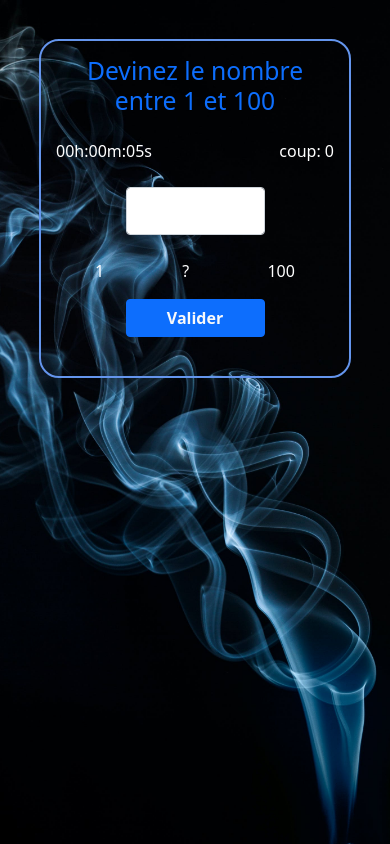
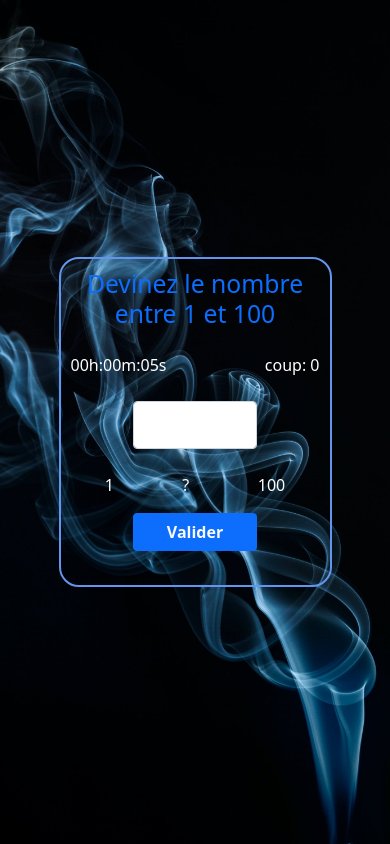
Before and after one commit to JuveXxX/Numerix, a plain HTML site: page index.html in a window 390 px wide. Drawn offline with Linux system fonts and the light colour scheme.

Commit message:
Modification sur le fichier index et style

```diff
--- a/index.html
+++ b/index.html
@@ -9,8 +9,8 @@
 	<link rel="stylesheet" type="text/css" href="./style.css">
 	<link rel="stylesheet" type="text/css" href="./bootstrap/css/bootstrap.min.css">
 </head>
-<body class="text-center d-flex justify-content-center">
-	<div class="bg-transparent text-center w-70 h-50" id="boite">
+<body>
+	<div class="bg-transparent text-center" id="boite">
 		<h2 class="text-primary mb-4">Devinez le nombre entre 1 et 100</h2>
 
 		<div class="d-flex justify-content-between text-white">
--- a/style.css
+++ b/style.css
@@ -1,16 +1,21 @@
 body{
+
 	min-height: 100vh;
-	padding: 10%;
 	background-image: url(./images/fumée.jpg);
 	background-position: center;
 	background-repeat: no-repeat;
 	background-size: cover;
+	display: flex;
+	align-items: center;
+	justify-content: center;
 }
 
 #boite{
 	border-radius: 20px;
 	border: 2px solid #6495ED;
-	padding: 15px;
+	padding: 10px;
+	width: 70%;
+	height: 70%;
 }
 input{
 	display: block;
@@ -52,8 +57,8 @@ input:invalid{
 
 	#boite{
 		display: flex;
-		width: 100vw;
-		height: 100vh;
+		width: 100%;
+		height: 100%;
 		border-radius: 0;
 		border: none;
 		align-items: center;
```
